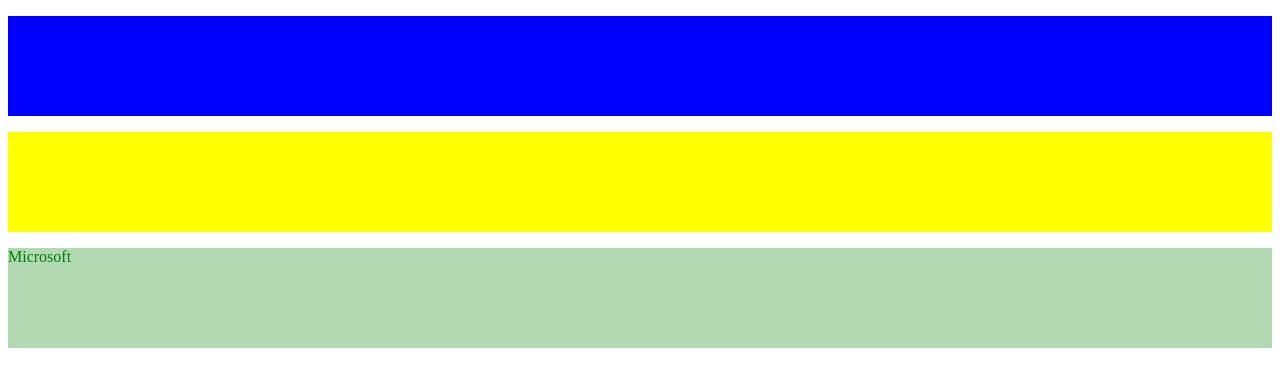
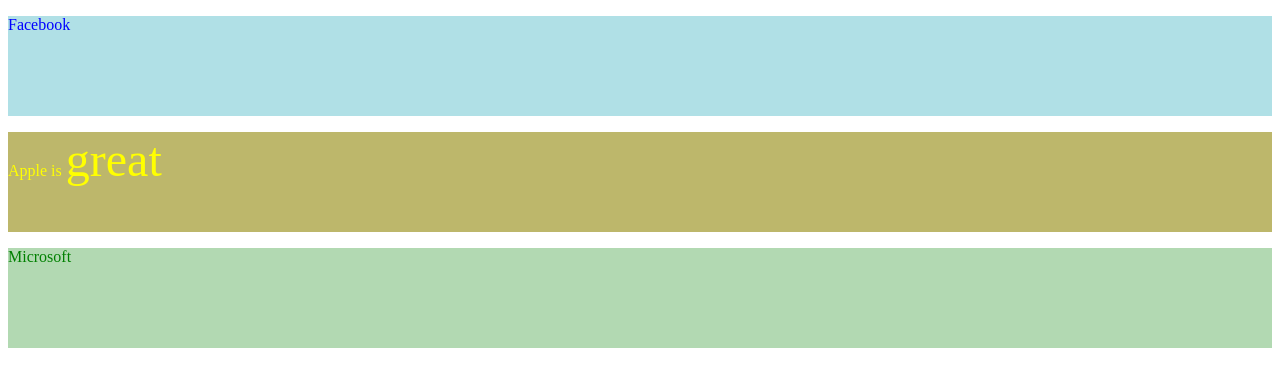
Before and after one commit to rhit-laritzdm/CS-280-Web-Development, a plain HTML site: page In Class Examples/Week 2/Practice01/divSpans.html in a window 1280 px wide. Drawn offline with Linux system fonts and the light colour scheme.

Commit message:
finished practice 5

```diff
--- a/In Class Examples/Week 2/Practice01/divSpans.html
+++ b/In Class Examples/Week 2/Practice01/divSpans.html
@@ -10,7 +10,7 @@
             <p>Facebook</p>
         </div>
         <div class="yellowbox">
-            <p>Apple</p>
+            <p>Apple is <span class="great">great</span></p>
         </div>
         <div class="greenbox">
             <p>Microsoft</p>
--- a/In Class Examples/Week 2/Practice01/divSpansStyle.css
+++ b/In Class Examples/Week 2/Practice01/divSpansStyle.css
@@ -1,5 +1,5 @@
 .bluebox {
-    background-color: blue;
+    background-color: powderblue;
     color:blue;
     height:100px;
     width:auto;
@@ -17,8 +17,12 @@
 }
 
 .yellowbox {
-    background-color: yellow;
+    background-color: darkkhaki;
     color:yellow;
     height:100px;
     width:auto;
 }
+
+.great {
+    font-size:300%;
+}
```
